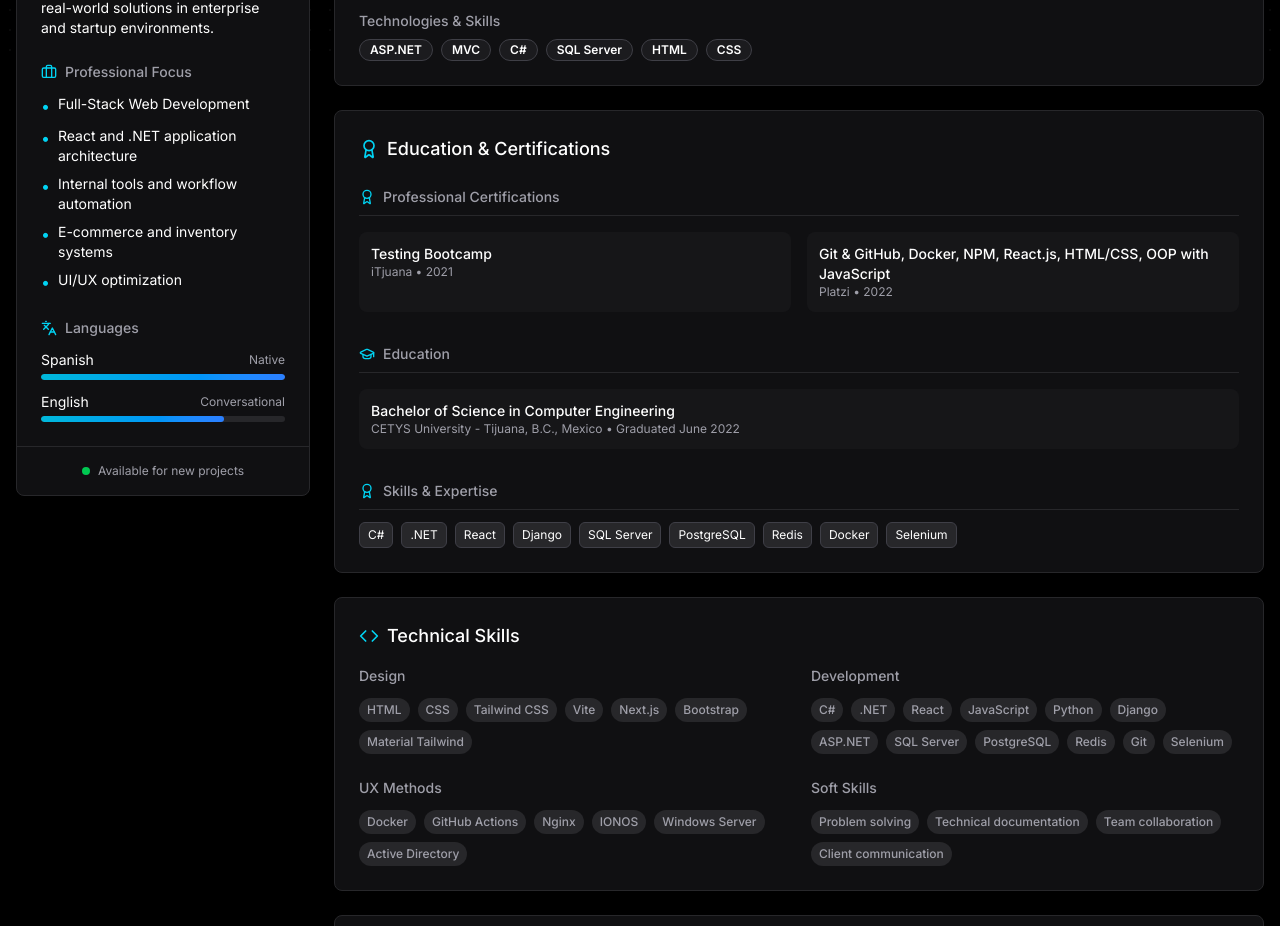
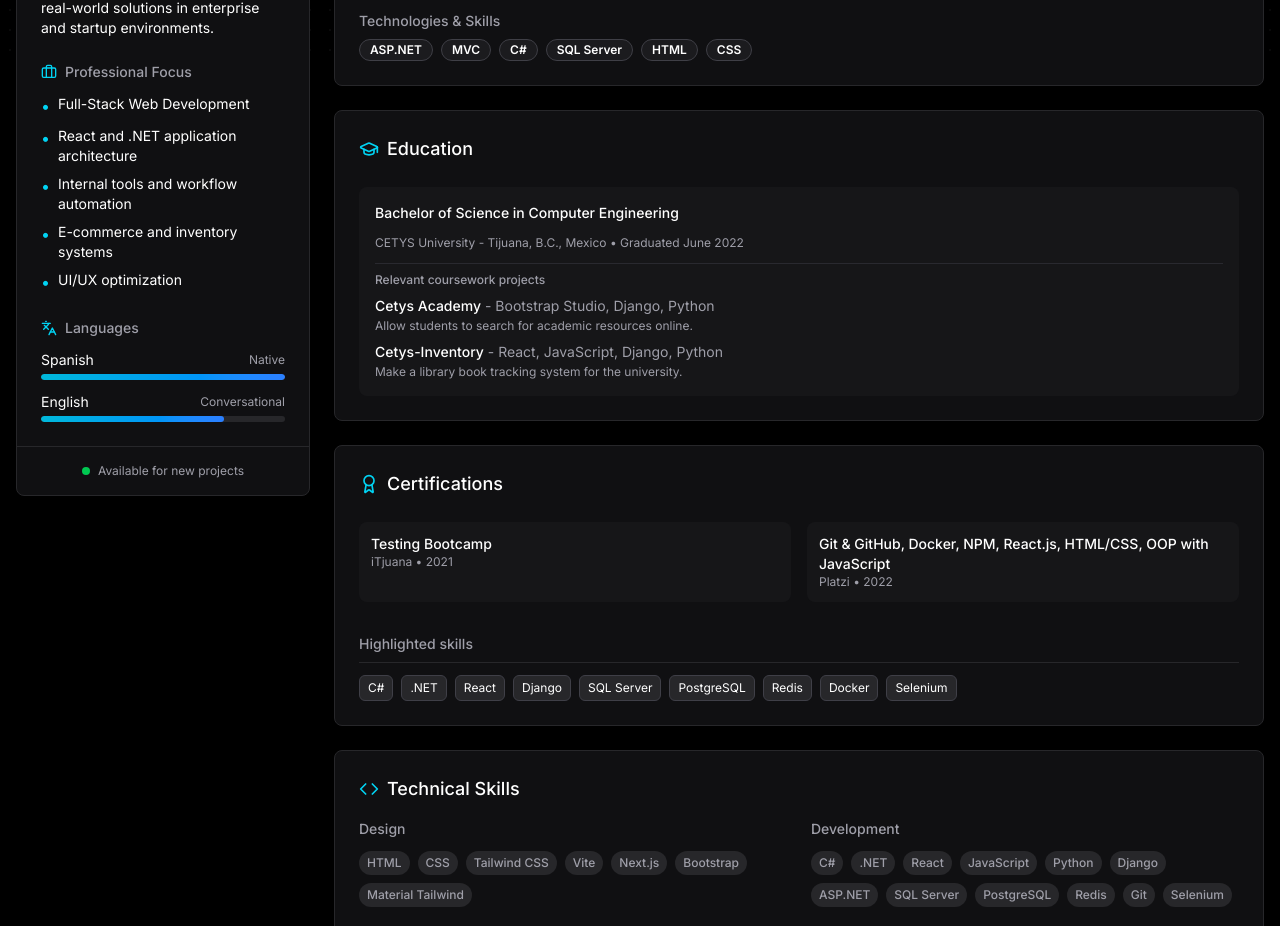
Before and after one commit to Alecfut07/developer-portfolio, a Next.js app: page / in a window 1280 px wide. Shown: the part 740-1666 px from the top of the page. Built offline with nearby package versions, Linux system fonts and the light colour scheme.

Commit message:
Import components: Education & Certifications sections, and add them into the page

```diff
--- a/src/app/page.js
+++ b/src/app/page.js
@@ -8,7 +8,8 @@ import { ExperienceCard } from "@/components/experience-card";
 import { EnhancedScrollIndicator } from "@/components/enhanced-scroll-indicator";
 import { AnimatedSection } from "@/components/animated-section";
 import { EnhancedProfile } from "@/components/enhanced-profile";
-import { CredentialsSection } from "@/components/credentials-section";
+import { EducationSection } from "@/components/education-section";
+import { CertificationsSection } from "@/components/certifications-section";
 import { PortfolioHeader } from "@/components/portfolio-header";
 import {
   getExperienceInfo,
@@ -80,9 +81,14 @@ export default function Home() {
               </Card>
             </AnimatedSection>
 
-            {/* Education * Credentials Section */}
+            {/* Education Section */}
             <AnimatedSection animation="fade-up" id="education">
-              <CredentialsSection />
+              <EducationSection />
+            </AnimatedSection>
+
+            {/* Certifications Section */}
+            <AnimatedSection animation="fade-up" id="certifications">
+              <CertificationsSection />
             </AnimatedSection>
 
             {/* Skills Section */}
```
